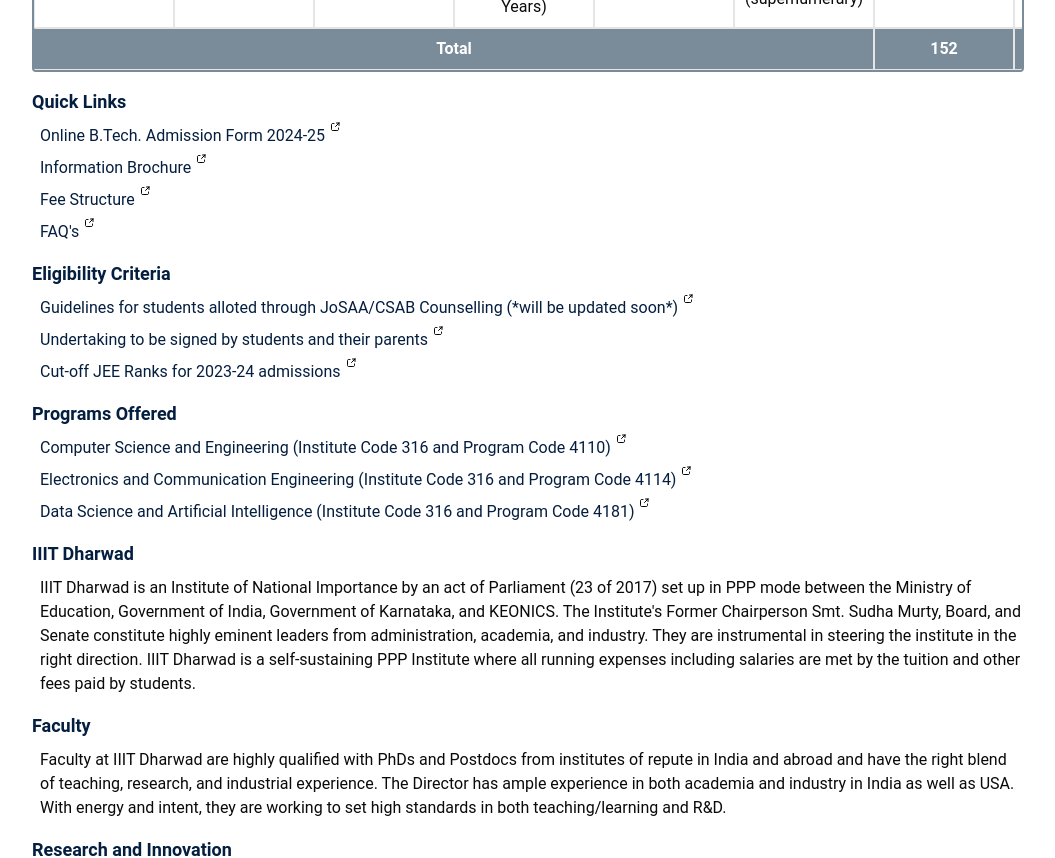
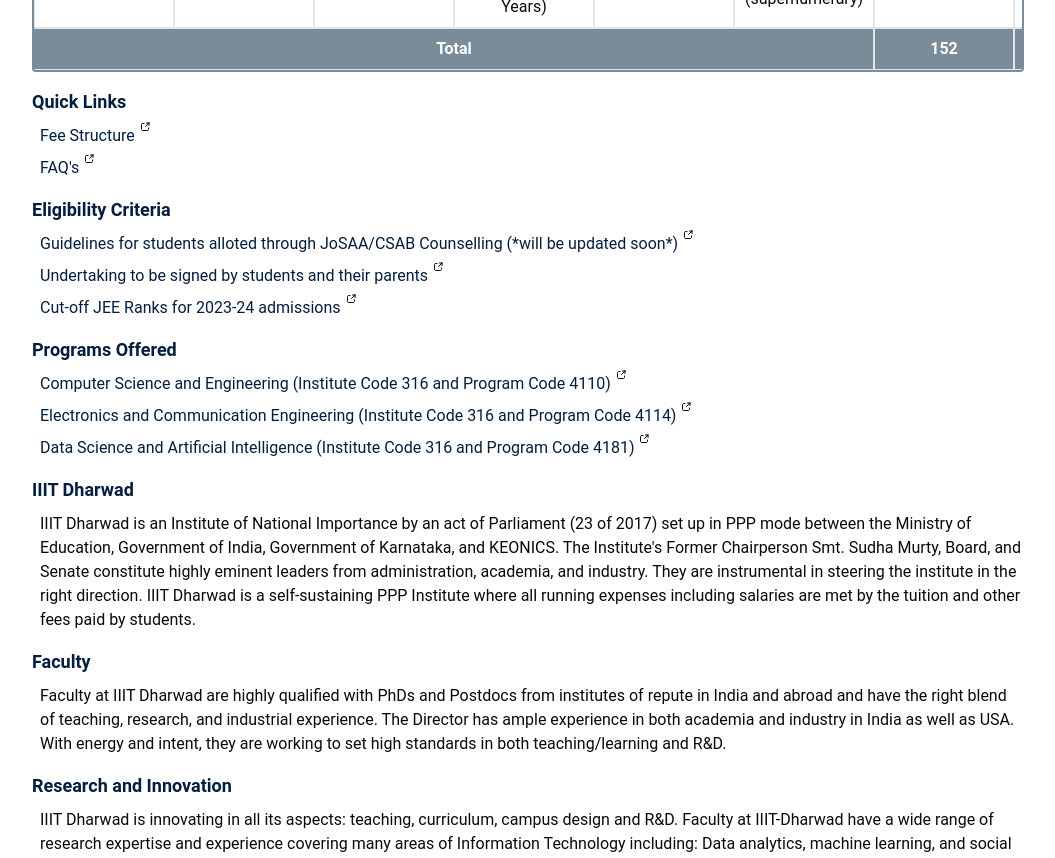
Before and after one commit to Velocity-IIITDWD/iiitdwd.ac.in, a Next.js app: page /admissions/btech in a window 1280 px wide. Shown: the part 1260-2118 px from the top of the page, without its empty margins (112-1167 px from the left). Built offline with nearby package versions, Linux system fonts and the light colour scheme.

Commit message:
removed deadlinks and added guidelines link

```diff
--- a/data/admissions.ts
+++ b/data/admissions.ts
@@ -82,16 +82,6 @@ export const links: linksStructure[] = [
     type: 'Quick Links',
     links: [
       {
-        id: 1,
-        link: '',
-        displayText: 'Online B.Tech. Admission Form 2024-25',
-      },
-      {
-        id: 2,
-        link: '',
-        displayText: 'Information Brochure',
-      },
-      {
         id: 3,
         link: '/docs/FEE_2024-25_Sheet1.pdf',
         displayText: 'Fee Structure',
@@ -99,7 +89,7 @@ export const links: linksStructure[] = [
       {
         id: 4,
         link: '/faq',
-        displayText: "FAQ's",
+        displayText: 'FAQ\'s',
       },
     ],
   },
@@ -109,7 +99,7 @@ export const links: linksStructure[] = [
     links: [
       {
         id: 1,
-        link: '',
+        link: '/docs/btech_admission_guidelines_2023.pdf',
         displayText:
           'Guidelines for students alloted through JoSAA/CSAB Counselling (*will be updated soon*)',
       },
```
